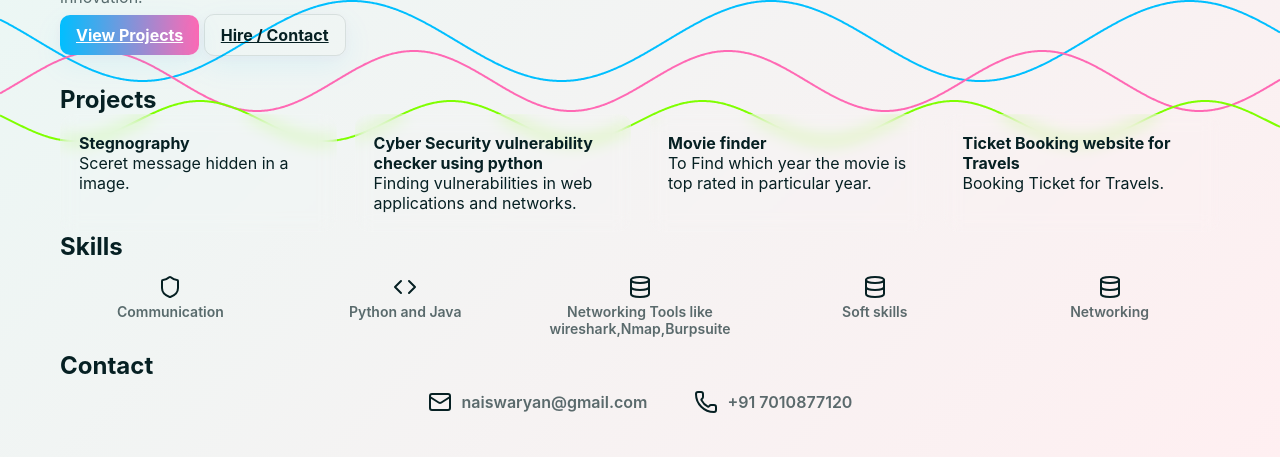
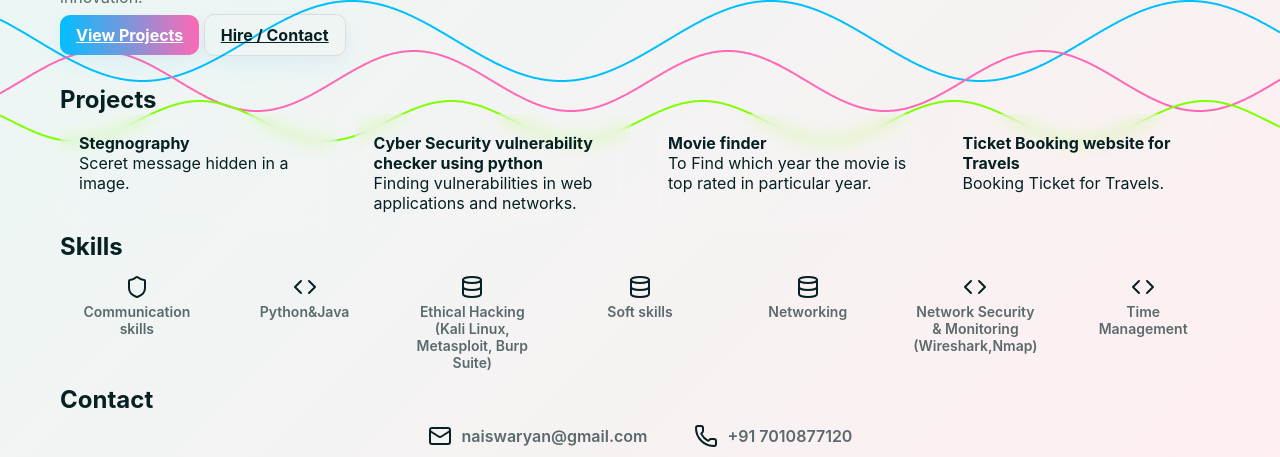
Before and after one commit to N-Aiswarya149/My-portfolio, a plain HTML site: page index.html in a window 1280 px wide. Shown: the part 319-776 px from the top of the page. Drawn offline with nearby package versions, Linux system fonts and the light colour scheme.

Commit message:
Update index.html

```diff
--- a/index.html
+++ b/index.html
@@ -236,11 +236,16 @@ My goal is to create safer digital environments through continuous learning and
   <section id="skills">
     <h2>Skills</h2>
     <div class="skills">
-      <div class="skill"><i data-lucide="shield"></i><p>Communication</p></div>
-      <div class="skill"><i data-lucide="code"></i><p>Python and Java</p></div>
-      <div class="skill"><i data-lucide="database"></i><p> Networking Tools like wireshark,Nmap,Burpsuite</p></div>
+      <div class="skill"><i data-lucide="shield"></i><p>Communication skills</p></div>
+      <div class="skill"><i data-lucide="code"></i><p>Python&Java </p></div>
+      <div class="skill"><i data-lucide="database"></i><p>Ethical Hacking (Kali Linux, Metasploit, Burp Suite)
+</p></div>
       <div class="skill"><i data-lucide="database"></i><p>Soft skills</p></div>
       <div class="skill"><i data-lucide="database"></i><p>Networking</p></div>
+      <div class="skill"><i data-lucide="code"></i><p>Network Security & Monitoring (Wireshark,Nmap)
+ </p></div>
+      <div class="skill"><i data-lucide="code"></i><p>Time Management
+ </p></div>
 
     </div>
   </section>
```
